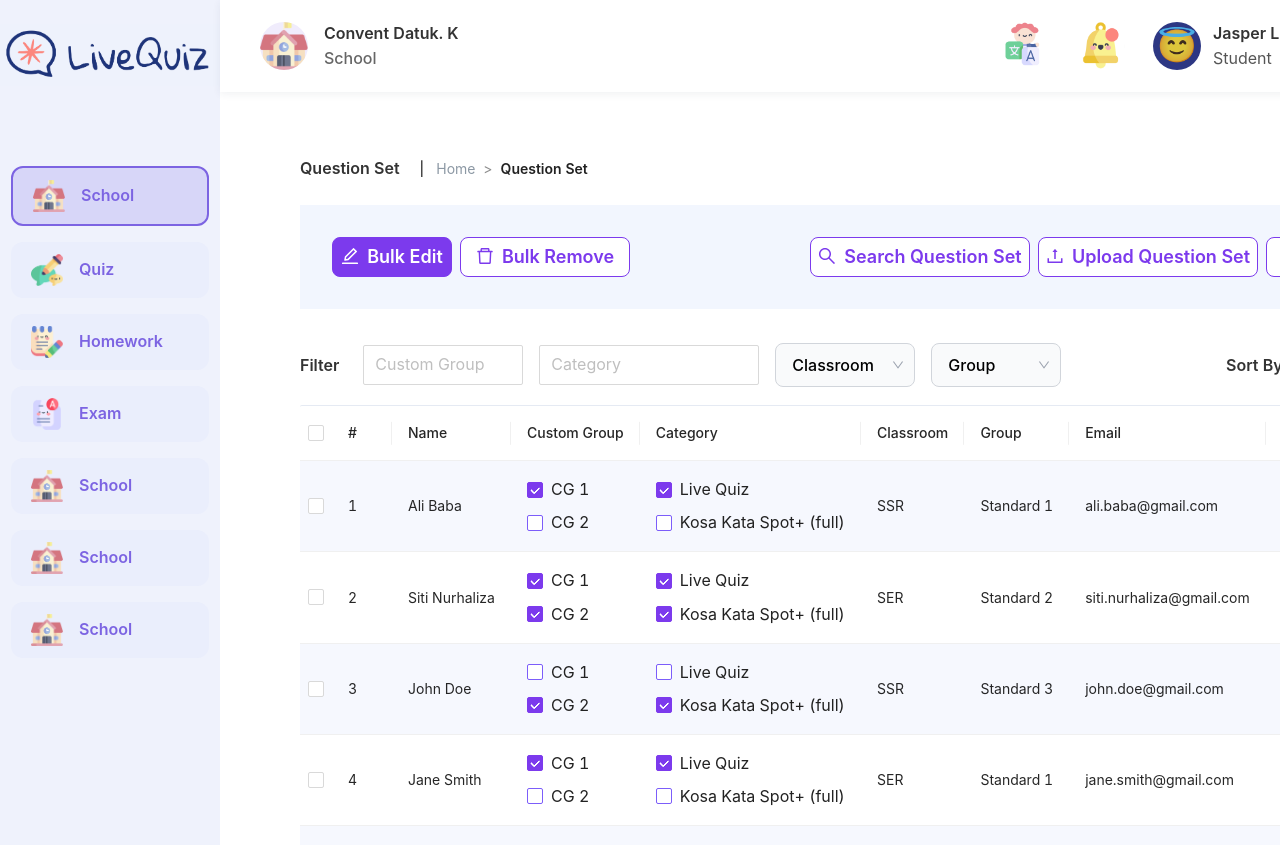
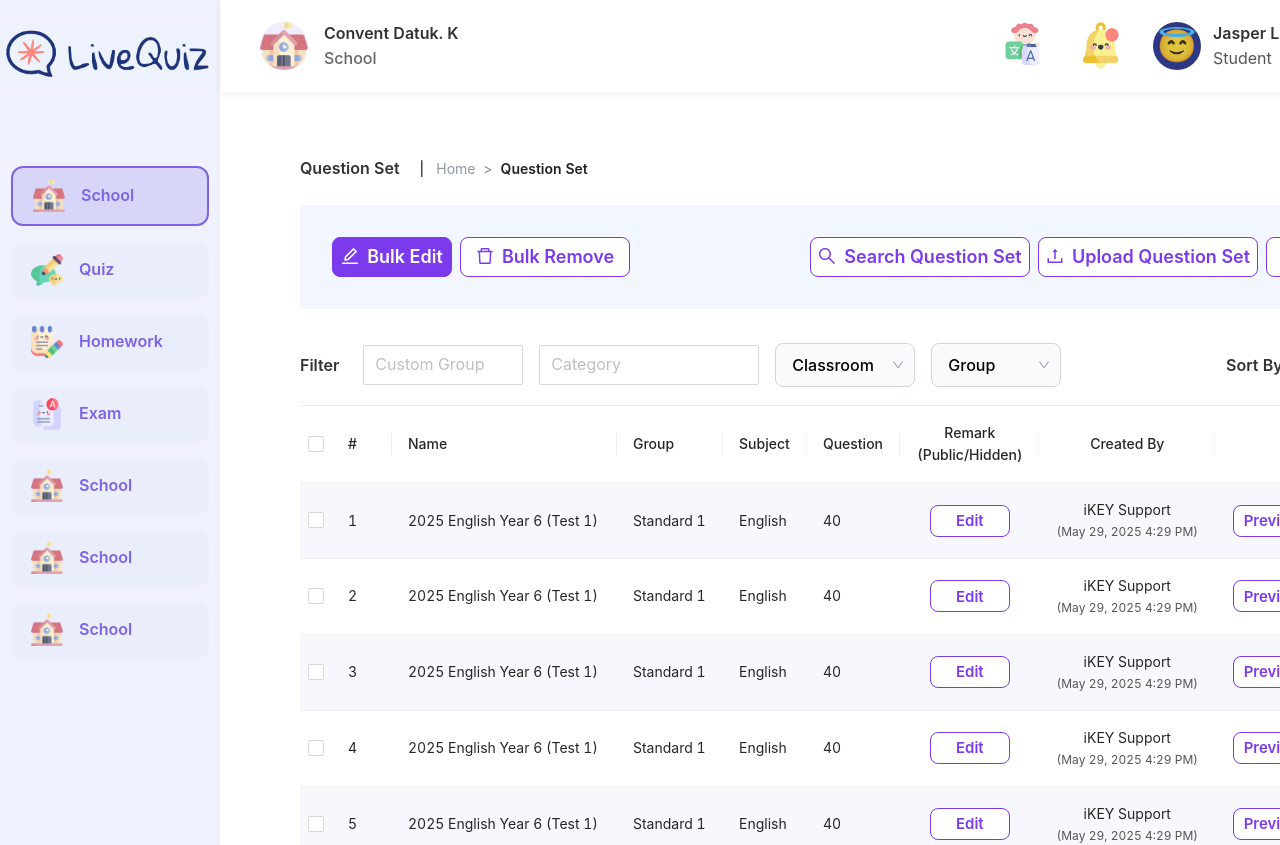
Before and after one commit to zainal-anhsin/ikeyquiz, a React (Create React App) app: page /questionset in a window 1280 px wide. Shown: the top 845 px of the page. Built offline with nearby package versions, Linux system fonts and the light colour scheme.

Commit message:
question set main page
- add new style of button
- complete question set main page without function

```diff
--- a/src/components/common/Button/Button.styles.ts
+++ b/src/components/common/Button/Button.styles.ts
@@ -105,3 +105,27 @@ export const StyledButtonMediumWhitePurple = styled(StyledButtonRectangle)`
     border-color: #6c47d8;
   }
 `;
+
+// Small white button with purple border and purple text (same size as ButtonJoin)
+export const StyledBtnSmWhite = styled(AntButton)`
+  height: 32px;
+  border-radius: 8px;
+  font-weight: 600;
+  min-width: 80px;
+  padding: 0 18px;
+  font-size: 15px;
+  background: #fff;
+  color: #7c3aed;
+  border: 1px solid #7c3aed;
+  display: flex;
+  align-items: center;
+  justify-content: center;
+  box-shadow: none;
+  white-space: nowrap;
+  text-align: center;
+  &:hover, &:focus {
+    background: #f8f8fa;
+    color: #6c47d8;
+    border-color: #6c47d8;
+  }
+`;
--- a/src/components/common/Button/Button.tsx
+++ b/src/components/common/Button/Button.tsx
@@ -1,6 +1,6 @@
 import React from 'react';
 import { ButtonProps } from 'antd/lib/button';
-import { StyledButtonPrimary, StyledButtonRectangle, StyledButtonJoin, StyledButtonGrey, StyledButtonMediumGrey, StyledButtonMediumWhitePurple } from './Button.styles';
+import { StyledButtonPrimary, StyledButtonRectangle, StyledButtonJoin, StyledButtonGrey, StyledButtonMediumGrey, StyledButtonMediumWhitePurple, StyledBtnSmWhite } from './Button.styles';
 
 interface CustomButtonProps extends ButtonProps {
   children: React.ReactNode;
@@ -59,3 +59,12 @@ export const ButtonMediumWhitePurple: React.FC<CustomButtonProps> = ({ children,
     </StyledButtonMediumWhitePurple>
   );
 };
+
+// BtnSmWhite for small white button with purple border and purple text (same size as ButtonJoin)
+export const BtnSmWhite: React.FC<CustomButtonProps> = ({ children, ...props }) => {
+  return (
+    <StyledBtnSmWhite {...props}>
+      {children}
+    </StyledBtnSmWhite>
+  );
+};
--- a/src/pages/themepage/page.tsx
+++ b/src/pages/themepage/page.tsx
@@ -7,6 +7,7 @@ import {
   ButtonGrey,
   ButtonMediumGrey,
   ButtonMediumWhitePurple,
+  BtnSmWhite,
 } from "../../components/common/Button/Button";
 import {
   HeadingLg,
@@ -44,6 +45,7 @@ const ThemePage = () => {
               <ButtonRectangle>Rectangle Button</ButtonRectangle>
               <ButtonMediumGrey>Medium Grey</ButtonMediumGrey>
               <ButtonMediumWhitePurple>Medium White Purple</ButtonMediumWhitePurple>
+              <BtnSmWhite>Small White Purple</BtnSmWhite>
               <ButtonJoin>Join Button</ButtonJoin>
               <ButtonGrey>Grey Button</ButtonGrey>
             </Space>
--- a/src/questionset/page.tsx
+++ b/src/questionset/page.tsx
@@ -8,13 +8,22 @@ import {
   FileAddOutlined,
   DeleteOutlined,
 } from "@ant-design/icons";
-import { SectionTitle } from "../components/common/Text/Text";
-import { ButtonMediumWhitePurple } from "../components/common/Button/Button";
-import Checkbox from "../components/common/Checkbox/Checkbox";
+import { SectionTitle, MetaText } from "../components/common/Text/Text";
+import { ButtonMediumWhitePurple, BtnSmWhite } from "../components/common/Button/Button";
 import { useNavigate } from "react-router-dom";
 import Table from "../components/common/Table/Table";
-import { tableData, DataType } from "../student/tableData";
 import { DropdownGrey, DropdownOption } from "../components/common/Dropdown/Dropdown";
+
+interface DataType {
+  key: React.Key;
+  name: string;
+  group: string;
+  subject: string;
+  question: number;
+  remark: string;
+  createdBy: string;
+  action: string;
+}
 
 const QuestionSet = () => {
   const [selectedRowKeys, setSelectedRowKeys] = useState<React.Key[]>([]);
@@ -42,89 +51,73 @@ const QuestionSet = () => {
       width: 60,
     },
     { title: "Name", dataIndex: "name" },
+    { title: "Group", dataIndex: "group" },
+    { title: "Subject", dataIndex: "subject" },
+    { title: "Question", dataIndex: "question" },
     {
-      title: "Custom Group",
-      dataIndex: "customGroup",
-      render: (_: any, record: DataType) => (
-        <div style={{ display: "flex", flexDirection: "column", gap: 8 }}>
-          <label style={{ display: "flex", alignItems: "center", gap: 8 }}>
-            <Checkbox checked={record.customGroup.cg1} />
-            <span
-              style={{
-                fontFamily: "'Inter', 'Roboto', 'Arial', sans-serif",
-                fontSize: 16,
-                fontWeight: 400,
-                color: "#222",
-              }}
-            >
-              CG 1
-            </span>
-          </label>
-          <label style={{ display: "flex", alignItems: "center", gap: 8 }}>
-            <Checkbox checked={record.customGroup.cg2} />
-            <span
-              style={{
-                fontFamily: "'Inter', 'Roboto', 'Arial', sans-serif",
-                fontSize: 16,
-                fontWeight: 400,
-                color: "#222",
-              }}
-            >
-              CG 2
-            </span>
-          </label>
+      title: (
+        <div style={{ textAlign: 'center' }}>
+          <div >Remark</div>
+          <div>(Public/Hidden)</div>
+        </div>
+      ),
+      dataIndex: "remark",
+      render: (value: string) => (
+        <div style={{ display: 'flex', justifyContent: 'center' }}>
+          <BtnSmWhite
+            onClick={() => navigate("")}
+          >
+            Edit
+          </BtnSmWhite>
+        </div>
+      )
+    },
+    {
+      title: (
+        <div style={{ textAlign: 'center' }}>Created By</div>
+      ),
+      dataIndex: "createdBy",
+      render: (value: string) => (
+        <div style={{ textAlign: 'center' }}>
+          <div>{value}</div>
+          <MetaText style={{ fontSize: 12, marginTop: '2px' }}>
+            (May 29, 2025 4:29 PM)
+          </MetaText>
+        </div>
+      )
+    },
+    {
+      title: (
+        <div style={{ textAlign: 'center' }}>Action</div>
+      ),
+      dataIndex: "action",
+      render: () => (
+        <div style={{ display: 'flex', gap: 8, justifyContent: 'center' }}>
+          <BtnSmWhite style={{width: 40 }}
+            onClick={() => navigate("/questionset/edit-question")}
+          >
+            Preview
+          </BtnSmWhite>
+          <BtnSmWhite style={{width: 40 }}
+            onClick={() => navigate("/questionset/preview-question")}
+          >
+            Edit
+          </BtnSmWhite>
         </div>
       ),
     },
-    {
-      title: "Category",
-      dataIndex: "category",
-      render: (_: any, record: DataType) => (
-        <div style={{ display: "flex", flexDirection: "column", gap: 8 }}>
-          <label style={{ display: "flex", alignItems: "center", gap: 8 }}>
-            <Checkbox checked={record.category.liveQuiz} />
-            <span
-              style={{
-                fontFamily: "'Inter', 'Roboto', 'Arial', sans-serif",
-                fontSize: 16,
-                fontWeight: 400,
-                color: "#222",
-              }}
-            >
-              Live Quiz
-            </span>
-          </label>
-          <label style={{ display: "flex", alignItems: "center", gap: 8 }}>
-            <Checkbox checked={record.category.kosaKata} />
-            <span
-              style={{
-                fontFamily: "'Inter', 'Roboto', 'Arial', sans-serif",
-                fontSize: 16,
-                fontWeight: 400,
-                color: "#222",
-              }}
-            >
-              Kosa Kata Spot+ (full)
-            </span>
-          </label>
-        </div>
-      ),
-    },
-    { title: "Classroom", dataIndex: "classroom" },
-    { title: "Group", dataIndex: "group" },
-    { title: "Email", dataIndex: "email" },
-    {
-      title: "Action",
-      dataIndex: "action",
-      render: () => (
-        <ButtonMediumWhitePurple
-          onClick={() => navigate("/questionset/edit-question")}
-        >
-          Edit
-        </ButtonMediumWhitePurple>
-      ),
-    },
   ];
+
+  const tableData: DataType[] = Array.from({ length: 15 }).map((_, i) => ({
+    key: `questionset-${i}`,
+    name: "2025 English Year 6 (Test 1)",
+    group: "Standard 1",
+    subject: "English",
+    question: 40,
+    remark: "N/A",
+    createdBy: "iKEY Support",
+    action: "edit",
+  }));
 
   return (
     <div>
--- a/src/student/page.tsx
+++ b/src/student/page.tsx
@@ -12,7 +12,7 @@ import { ButtonMediumWhitePurple } from "../components/common/Button/Button";
 import Checkbox from "../components/common/Checkbox/Checkbox";
 import { useNavigate } from "react-router-dom";
 import Table from "../components/common/Table/Table";
-import { tableData, DataType } from "./tableData";
+import { tableData, DataType } from "./dataStudent";
 import { DropdownGrey, DropdownOption } from "../components/common/Dropdown/Dropdown";
 
 const Student = () => {
```
Also changed, not shown: src/student/dataStudent.ts (renamed from src/student/tableData.ts).
